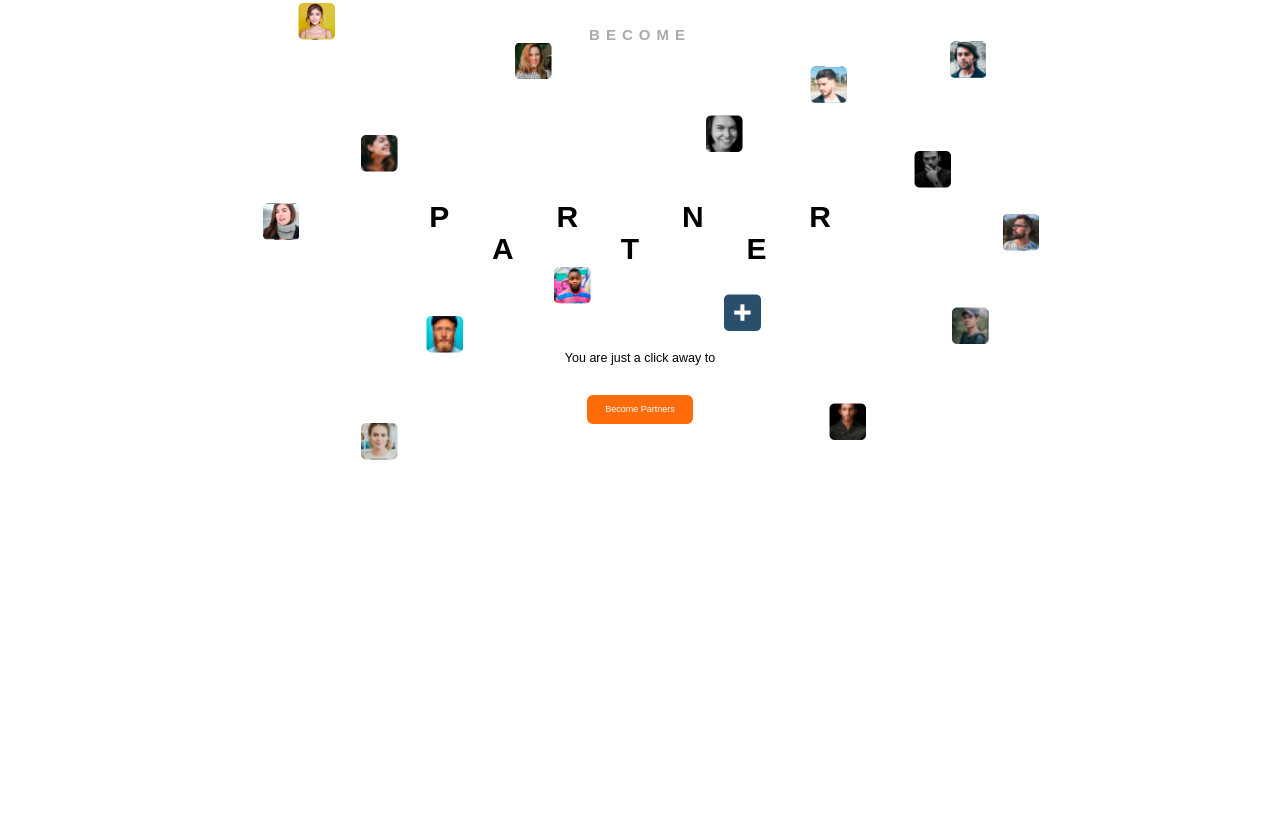
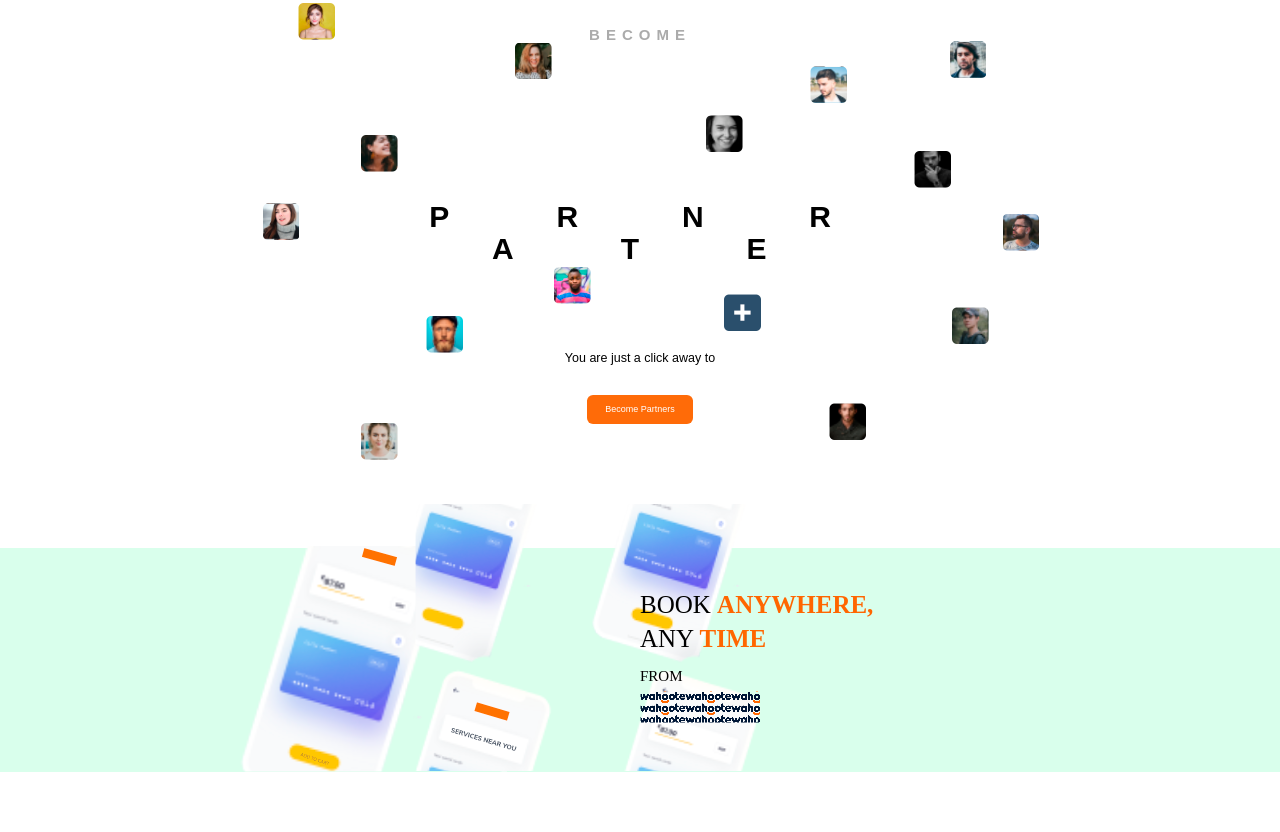
Before and after one commit to domain835/wahoote, a plain HTML site: page index.html in a window 1280 px wide. Shown: the part 1633-2465 px from the top of the page. Before the commit the page ends 2121 px from the top, so only its background shows below. Drawn offline with nearby package versions, Linux system fonts and the light colour scheme; a web font is replaced by a local one.

Commit message:
section-book-anywhere done

```diff
--- a/index.html
+++ b/index.html
@@ -284,8 +284,24 @@
         </div>
       </div>
     </section>
+    <section class="section-book-anywhere">
+      <div class="container">
+        <div class="book-anywhere">
+          <img src="/images/book-anywhere-bkg-img.png" alt="">
+          <p class="book-anywhere__title">BOOK <b>ANYWHERE,</b></br>
+            ANY <b>TIME</b></br>
+            <i>FROM</i>
+            <img src="/images/wahoote-tile.png" alt="">
+          </p>
+        </div>
+      </div>
+    </section>
     <footer>
+      <div class="container">
+        <div class="footer">
 
+        </div>
+      </div>
     </footer>
 
 
--- a/scss/style.scss
+++ b/scss/style.scss
@@ -574,3 +574,41 @@ body {
     }
   }
 }
+
+.section-book-anywhere{
+  background-color: #d9ffec;
+  margin-top: 60px;
+
+  .book-anywhere {
+    padding: 10px 0;
+    position: relative;
+    height: 164px;
+
+    img {
+      position: absolute;
+      left: 0;
+      bottom: -30px;
+    }
+
+    &__title {
+      font-family: 'Muli ExtraBold';
+      font-size: 25px;
+      position: absolute;
+      left: 50%;
+      line-height: 34px;
+
+      b {
+        color: #ff6600;
+      }
+
+      i {
+        font-style: normal;
+        font-size: 15px;
+      }
+    }
+  }
+}
+
+.footer {
+  pad: 44px 0;
+}
```
Also changed, not shown: css/style.css, images/book-anywhere-bkg-img.png (added), images/wahoote-tile.png (added).
